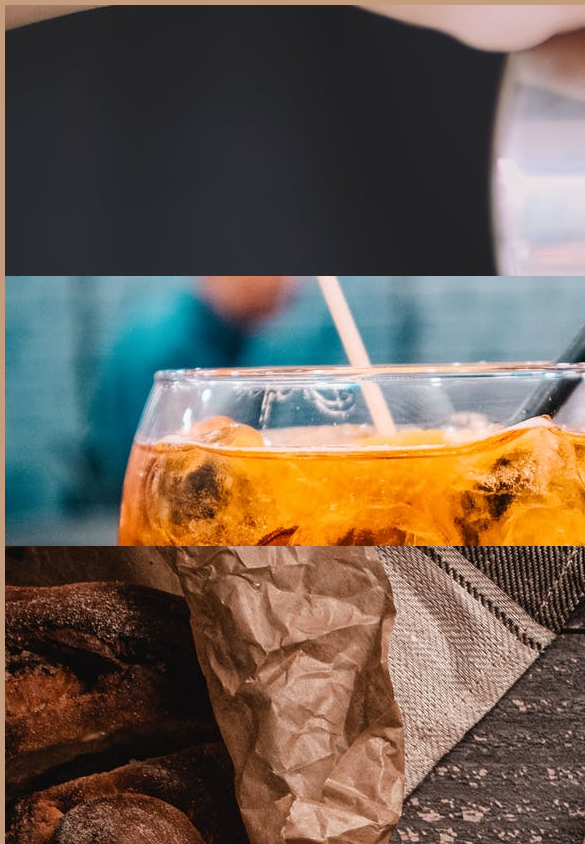
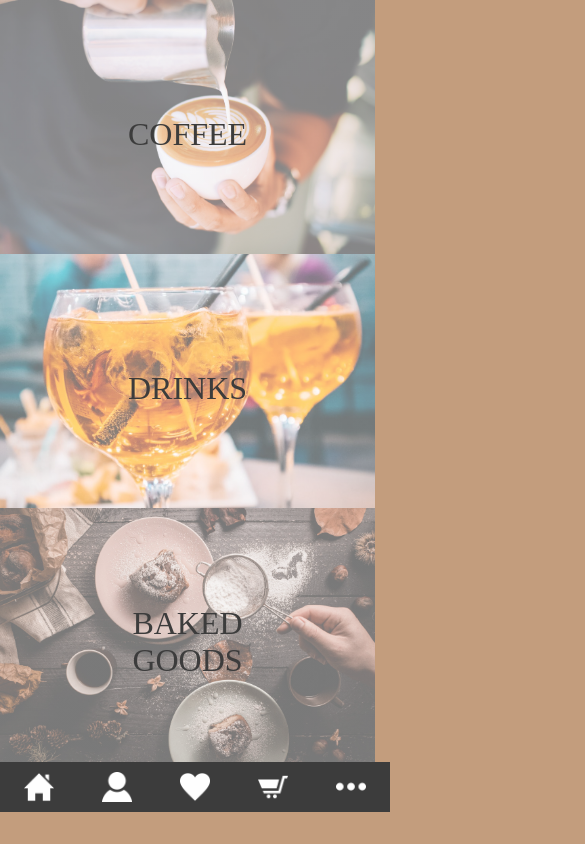
Before and after one commit to joakimgus/DS3801_Grensesnitt_Eksamen, a React (Create React App) app in the folder eksamen/: page / in a window 390 px wide. Shown: the top 844 px of the page, 585 px wide, since content can reach past the window. Built offline with nearby package versions, Linux system fonts and the light colour scheme.

Commit message:
fixed mainMenu

```diff
--- a/eksamen/src/css/MainMenu.css
+++ b/eksamen/src/css/MainMenu.css
@@ -1,36 +1,57 @@
+/* For iPhone X - App solution */
 @media screen and (max-width : 812px) {
 
   #menuCardContainer{
     display: grid;
+    grid-row-gap: 0px;
     grid-template-columns: repeat(1, 1fr);
     grid-template-rows: repeat(3, 1fr);
-    font-family: avenir;
-    width: 100%;
-    height: 812px;
-    background-color: rgba(77, 77, 77, 0.244);
-    margin: 5px;
+    font-family: 'Big Caslon';
+    font-size: xx-large;
+    margin: 0px;
+  }
+
+  #coffeeContainer, #drinksContainer, #foodContainer {
+    position: relative;
+    text-align: center;
+    color: rgb(60, 60, 60);
+    width: 375px;
+    height: 254px;
+    background-size: cover;
+    background-repeat: no-repeat;
   }
 
   #coffeeContainer{
+    background-image: linear-gradient(
+      rgba(255, 255, 255, 0.45),
+      rgba(255, 255, 255, 0.45)),
+       url(../img/app_POS/Hot-drinks.jpeg);
     grid-column: 1;
     grid-row: 1;
-    width: 100%;
-    height: 204px;
   }
 
   #drinksContainer{
+    background-image: linear-gradient(
+      rgba(255, 255, 255, 0.45),
+      rgba(255, 255, 255, 0.45)),
+      url(../img/app_POS/Cold-drinks.jpeg);
     grid-column: 1;
     grid-row: 2;
-    width: 100%;
-    height: 204px;
   }
 
   #foodContainer{
+    background-image: linear-gradient(
+      rgba(255, 255, 255, 0.45),
+      rgba(255, 255, 255, 0.45)),
+      url(../img/app_POS/food.jpeg);
     grid-column: 1;
     grid-row: 3;
-    width: 100%;
-    height: 204px;
   }
 
-
+  .mainMenuText {
+    position: absolute;
+    top: 40%;
+    left: 50%;
+    transform: translate(-50%, -50%);
+  }
 }
--- a/eksamen/src/js/App.jsx
+++ b/eksamen/src/js/App.jsx
@@ -9,6 +9,7 @@ const App = () => {
   return(
     <>
       <MainMenu />
+      <Footer />
     </>
   )
 }
--- a/eksamen/src/js/components/MainMenu.jsx
+++ b/eksamen/src/js/components/MainMenu.jsx
@@ -8,19 +8,20 @@ const MainMenu = () => {
   const foodImg = require("../../img/app_POS/food.jpeg");
 
   return(
-    <div id="menuCardContainer">
-      <div id="coffeeContainer">
-        <img className="mainMenuImg" src={coffeeImg}/>
-        <h1 classname="mainMenuText">COFFEE</h1>
+    <div className="homepage" id="menuCardContainer">
+
+      <div className="homepage" id="coffeeContainer">
+        <p className="mainMenuText">COFFEE</p>
       </div>
-      <div id="drinksContainer">
-        <img className="mainMenuImg" src={drinksImg}/>
-        <h1 classname="mainMenuText">DRINKS</h1>
+
+      <div className="homepage" id="drinksContainer">
+        <p className="mainMenuText">DRINKS</p>
       </div>
-      <div id="foodContainer">
-        <img className="mainMenuImg" src={foodImg}/>
-        <h1 classname="mainMenuText">BAKED GOODS</h1>
+
+      <div className="homepage" id="foodContainer">
+        <p className="mainMenuText">BAKED GOODS</p>
       </div>
+
     </div>
   )
 }
```
